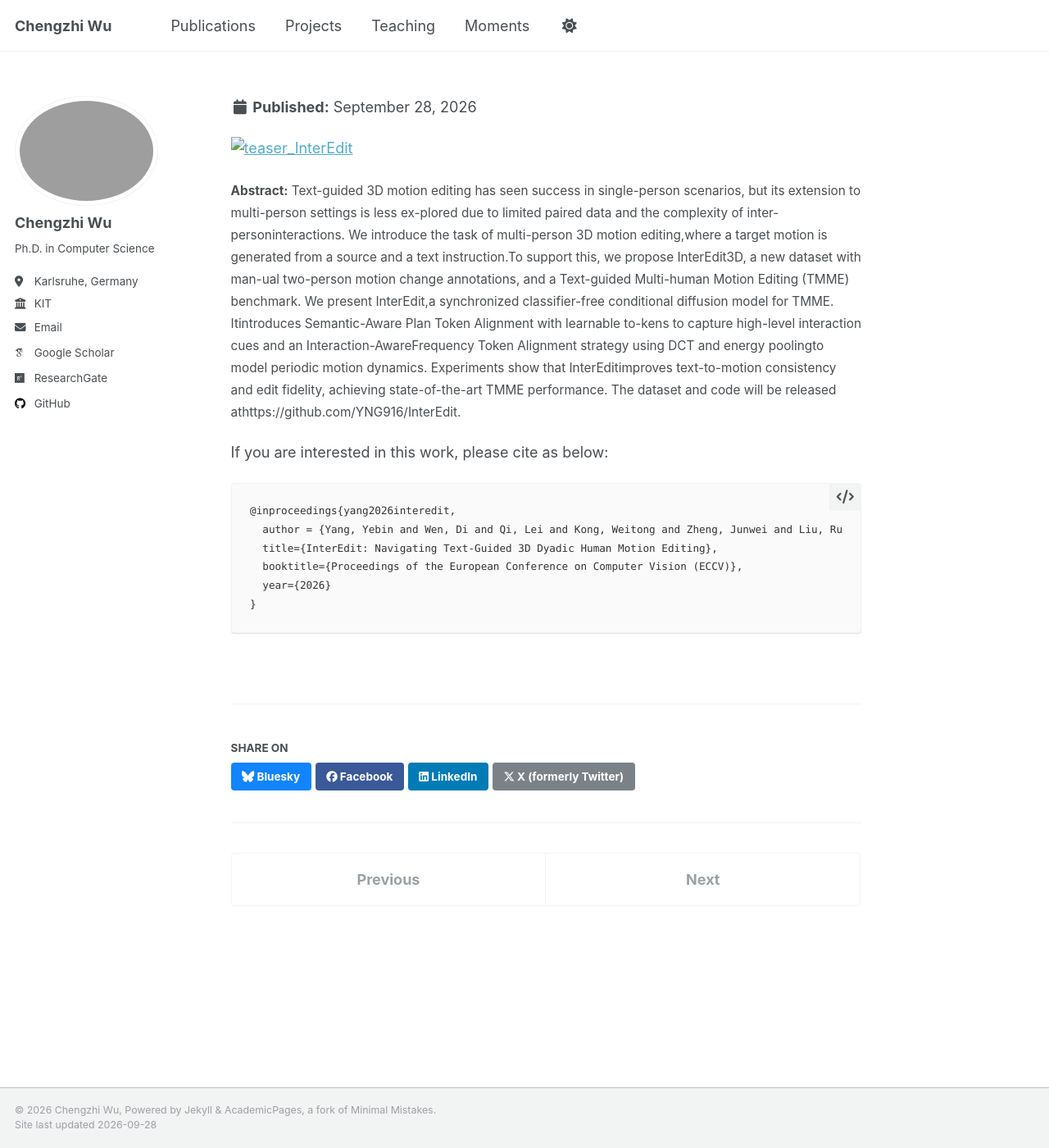
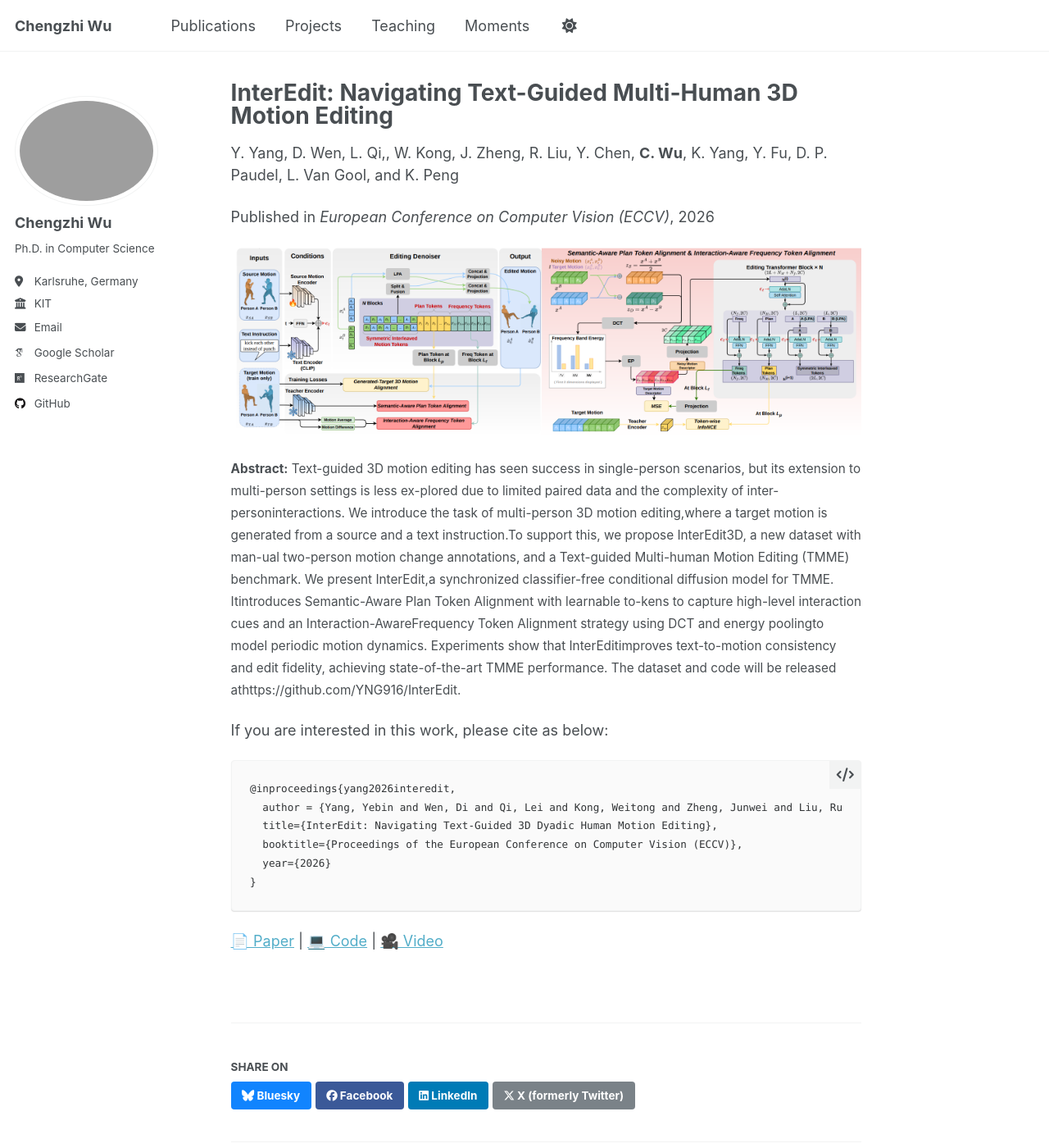
Before and after one commit to stevenczwu/stevenczwu.github.io, a Jekyll site: the page built from _publications/2026-09-10-InterEdit.md, in a window 1280 px wide and 1400 px high. Shown: the whole window at 82% size. Built offline with Jekyll 4.4.1, drawn with Linux system fonts in a browser that asks for light colours; some web fonts are replaced.

Commit message:
revise InterEdit

```diff
--- a/_publications/2026-09-10-InterEdit.md
+++ b/_publications/2026-09-10-InterEdit.md
@@ -1,6 +1,6 @@
 ---
 title: "InterEdit: Navigating Text-Guided Multi-Human 3D Motion Editing"
-author: "Y. Yang, D. Wen, L. Qi,, W. Kong, J. Zheng, R. Liu, Y. Chen, <strong>C. Wu</strong>, K. Yang, Y. Fu, D. P. Paudel, L. Van Gool, and K. Peng
+author: "Y. Yang, D. Wen, L. Qi,, W. Kong, J. Zheng, R. Liu, Y. Chen, <strong>C. Wu</strong>, K. Yang, Y. Fu, D. P. Paudel, L. Van Gool, and K. Peng"
 collection: publications
 category: conferences
 permalink: /publication/2026-09-10-InterEdit
```
